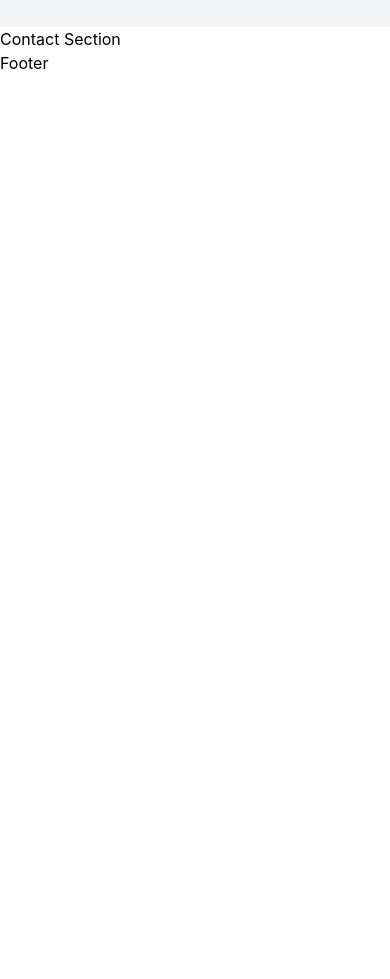
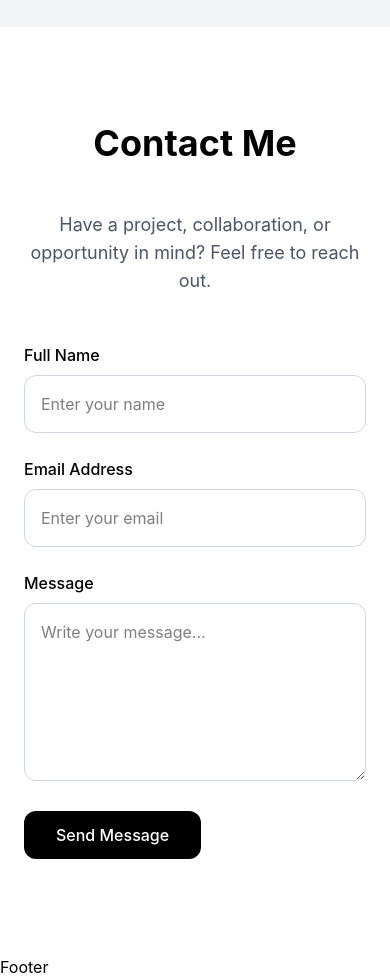
Before and after one commit to fn-ui/Personal-Portfolio, a React (Vite) app: page / in a window 390 px wide. Shown: the part 2660-3639 px from the top of the page. Before the commit the page ends 2735 px from the top, so only its background shows below. Built offline with nearby package versions, Linux system fonts and the light colour scheme.

Commit message:
Built responsive contact section

```diff
--- a/src/components/Contact.jsx
+++ b/src/components/Contact.jsx
@@ -1,7 +1,70 @@
 function Contact() {
   return (
-    <section>
-      Contact Section
+    <section
+      id="contact"
+      className="py-24 px-6 bg-white"
+    >
+
+      <div className="max-w-4xl mx-auto">
+
+        <h2 className="text-4xl font-bold text-center mb-12">
+          Contact Me
+        </h2>
+
+        <p className="text-center text-gray-600 text-lg mb-12">
+          Have a project, collaboration, or opportunity in mind?
+          Feel free to reach out.
+        </p>
+
+        <form className="space-y-6">
+
+          <div>
+            <label className="block mb-2 font-medium">
+              Full Name
+            </label>
+
+            <input
+              type="text"
+              placeholder="Enter your name"
+              className="w-full border border-gray-300 rounded-xl p-4 focus:outline-none focus:ring-2 focus:ring-black"
+            />
+          </div>
+
+          <div>
+            <label className="block mb-2 font-medium">
+              Email Address
+            </label>
+
+            <input
+              type="email"
+              placeholder="Enter your email"
+              className="w-full border border-gray-300 rounded-xl p-4 focus:outline-none focus:ring-2 focus:ring-black"
+            />
+          </div>
+
+          <div>
+            <label className="block mb-2 font-medium">
+              Message
+            </label>
+
+            <textarea
+              rows="6"
+              placeholder="Write your message..."
+              className="w-full border border-gray-300 rounded-xl p-4 focus:outline-none focus:ring-2 focus:ring-black"
+            ></textarea>
+          </div>
+
+          <button
+            type="submit"
+            className="bg-black text-white px-8 py-3 rounded-xl font-medium hover:bg-gray-800 transition"
+          >
+            Send Message
+          </button>
+
+        </form>
+
+      </div>
+
     </section>
   )
 }
```
